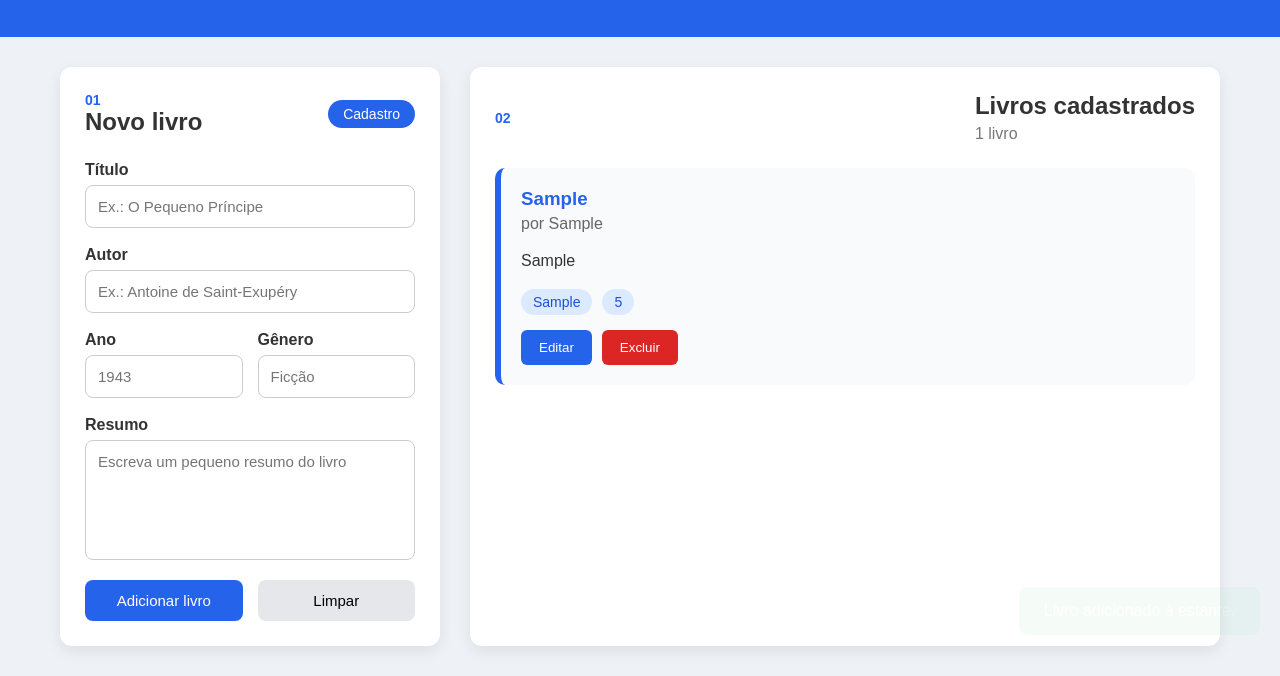
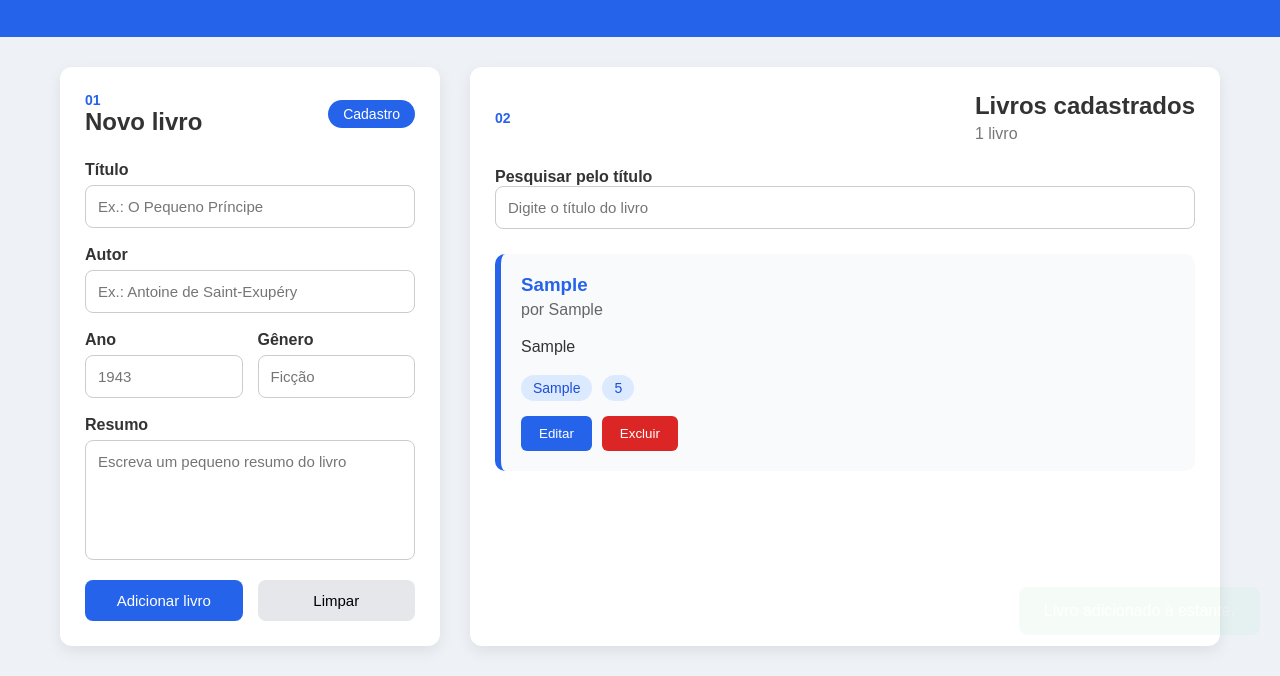
Before and after one commit to eloisazsenai/projeto_aplicativo_crud, a website: page index.html in a window 1280 px wide. Both pictures are taken after typing "Sample", "Sample", "5", "Sample", "Sample" into the empty fields and a click on the button "Adicionar livro". Shown: the part 145-821 px from the top of the page. Drawn offline with Linux system fonts and the light colour scheme.

Commit message:
Adiciona pesquisa de livros por título

```diff
--- a/css/style.css
+++ b/css/style.css
@@ -152,6 +152,11 @@ textarea{
     background:#d1d5db;
 }
 
+/* Separa visualmente o campo de pesquisa da lista de livros. */
+.campo-pesquisa{
+    margin-bottom:25px;
+}
+
 .lista-livros{
     display:flex;
     flex-direction:column;
--- a/index.html
+++ b/index.html
@@ -76,6 +76,12 @@
 
             </div>
 
+            <!-- Campo do bônus usado para pesquisar livros pelo título. -->
+            <div class="campo-pesquisa">
+                <label for="pesquisa">Pesquisar pelo título</label>
+                <input type="search" id="pesquisa" name="pesquisa" placeholder="Digite o título do livro">
+            </div>
+
             <div id="div-lista-livros" class="lista-livros"></div>
         </section>
     </main>
--- a/js/cadastro.js
+++ b/js/cadastro.js
@@ -22,6 +22,8 @@ const autorInput = document.querySelector("#autor");
 const anoInput = document.querySelector("#ano");
 const generoInput = document.querySelector("#genero");
 const resumoInput = document.querySelector("#resumo");
+// Seleciona o campo usado para pesquisar os livros pelo título.
+const pesquisaInput = document.querySelector("#pesquisa");
 const listaLivros = document.querySelector("#div-lista-livros");
 const contadorLivros = document.querySelector("#contador-livros");
 const botaoAdicionar = document.querySelector("#adicionar");
@@ -40,17 +42,34 @@ function escaparHtml(texto) {
     elemento.textContent = texto;
     return elemento.innerHTML;
 }
+// Padroniza um texto removendo acentos e convertendo as letras para minúsculas.
+// Assim, uma pesquisa por "principE" também encontra "O Pequeno Príncipe".
+function normalizarTexto(texto) {
+    return texto
+        .normalize("NFD")
+        .replace(/[\u0300-\u036f]/g, "")
+        .toLowerCase();
+}
 // Atualiza a lista exibida na tela usando os dados do array "livros".
 function renderizarLivros() {
+    // Lê o que foi digitado e deixa o texto pronto para a comparação.
+    const termoPesquisado = normalizarTexto(pesquisaInput.value.trim());
+    // filter cria um novo array somente com os livros cujo título contém o termo pesquisado.
+    // Quando o campo está vazio, includes("") é verdadeiro e todos os livros são exibidos.
+    const livrosFiltrados = livros.filter((livro) => {
+        const tituloNormalizado = normalizarTexto(livro.titulo);
+        return tituloNormalizado.includes(termoPesquisado);
+    });
     // Atualiza o contador e escolhe singular ou plural com um operador ternário.
-    const quantidade = livros.length;
+    const quantidade = livrosFiltrados.length;
     contadorLivros.textContent = `${quantidade} ${quantidade === 1 ? "livro" : "livros"}`;
-    // Se não existirem livros, apresenta uma mensagem de estado vazio.
+    // Se não houver resultados, apresenta uma mensagem adequada para cada situação.
     if (quantidade === 0) {
+        const pesquisaAtiva = termoPesquisado !== "";
         listaLivros.innerHTML = `
             <div class="estado-vazio">
-                <strong>Sua estante está vazia</strong>
-                <p>Preencha o formulário para cadastrar seu primeiro livro.</p>
+                <strong>${pesquisaAtiva ? "Nenhum livro encontrado" : "Sua estante está vazia"}</strong>
+                <p>${pesquisaAtiva ? "Tente pesquisar usando outro título." : "Preencha o formulário para cadastrar seu primeiro livro."}</p>
             </div>
         `;
         return;
@@ -58,7 +77,7 @@ function renderizarLivros() {
     // Limpa a lista antes de criar novamente os cartões.
     listaLivros.innerHTML = "";
     // Estrutura de repetição utilizada para mostrar todos os livros.
-    for (const livro of livros) {
+    for (const livro of livrosFiltrados) {
         // Cria um elemento <article> para representar o livro atual.
         const cartao = document.createElement("article");
         cartao.className = "cartao-livro";
@@ -177,6 +196,8 @@ function excluirLivro(id) {
 // Registra os eventos do formulário.
 form.addEventListener("submit", cadastrarOuEditarLivro);
 form.addEventListener("reset", () => window.setTimeout(limparModoEdicao, 0));
+// O evento input executa a pesquisa novamente a cada letra digitada.
+pesquisaInput.addEventListener("input", renderizarLivros);
 // Usa delegação de eventos: um único evento trata todos os botões da lista.
 listaLivros.addEventListener("click", (evento) => {
     // closest procura o botão Editar ou Excluir que recebeu o clique.
```
Also changed, not shown: ts/cadastro.ts (+31 -5 lines).
